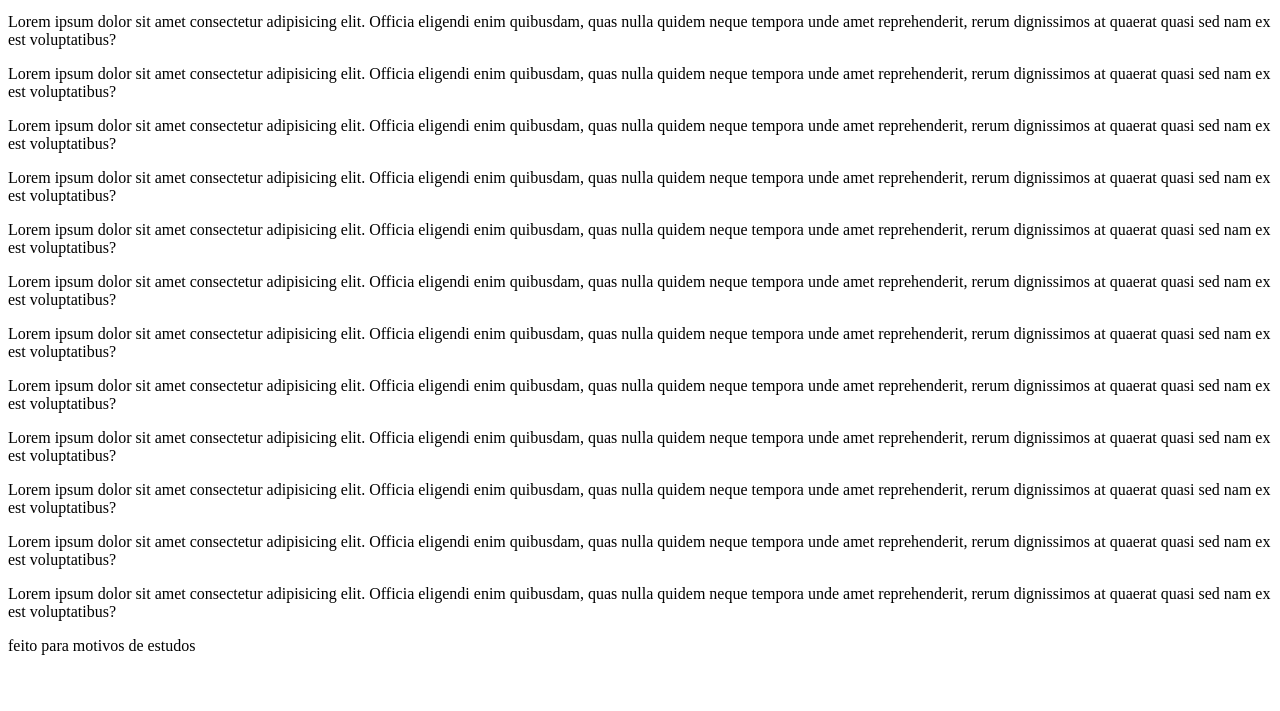
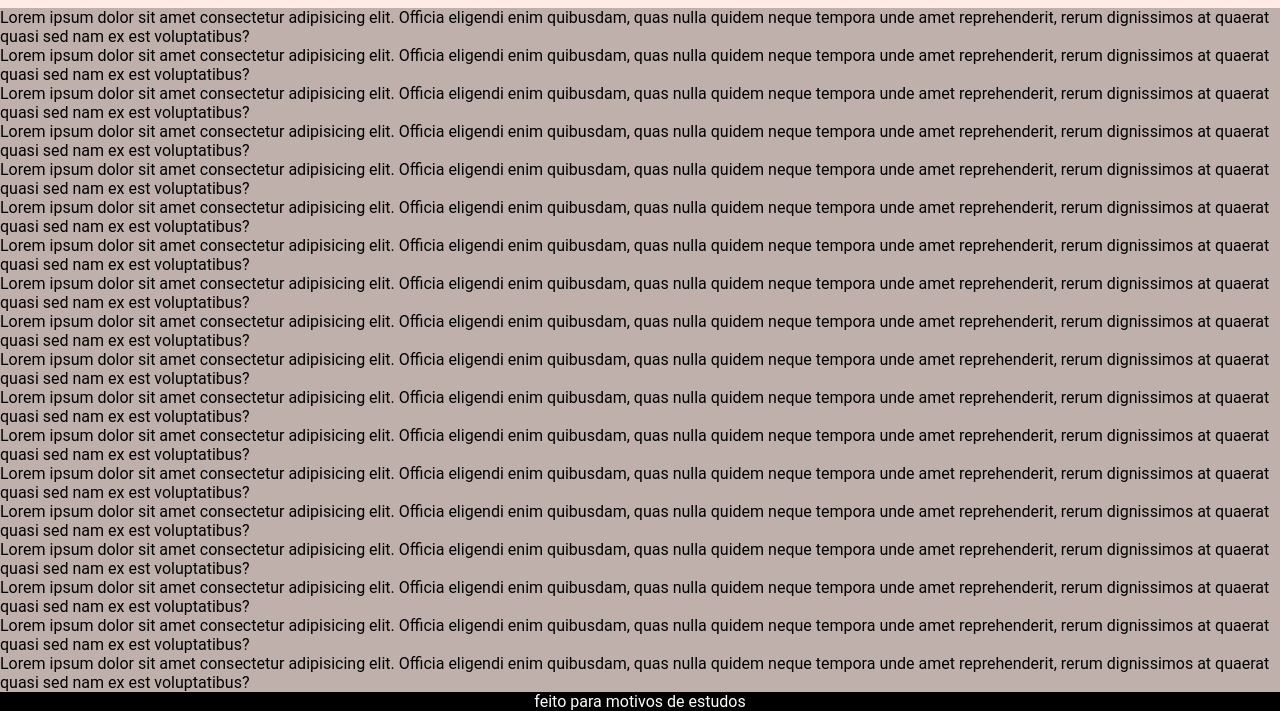
Before and after one commit to maximos34/sono-bisque, a plain HTML site: page index.html in a window 1280 px wide. Shown: the part 473-1184 px from the top of the page. Before the commit the page ends 1136 px from the top, so only its background shows below. Drawn offline with Linux system fonts and the light colour scheme.

Commit message:
mudanças 4

```diff
--- a/index.html
+++ b/index.html
@@ -36,7 +36,7 @@
   </aside>
   <main>
     <div class="banner">
-      <img src="/public/assets/img/Sono_Bisuku_Dōru_wa_Koi_wo_Suru_Logo.png" alt="logo">
+      <img src="/src/assets/img/Sono_Bisuku_Dōru_wa_Koi_wo_Suru_Logo.png" alt="logo">
       <span>
         sono bisque doll wiki o seu site sobre sono bisque doll
     </div>
--- a/src/css/aside.css
+++ b/src/css/aside.css
@@ -1,4 +1,4 @@
-@import url(/public/css/estilo.css);
+@import url(/src/css/estilo.css);
 
 aside{
   display:none;
--- a/src/css/body.css
+++ b/src/css/body.css
@@ -1,4 +1,4 @@
-@import url(/public/css/estilo.css);
+@import url(/src/css/estilo.css);
 
 body {
   min-height: 100vh;
--- a/src/css/estilo.css
+++ b/src/css/estilo.css
@@ -1,7 +1,7 @@
-@import url(/public/css/reset.css);
-@import url(/public/css/root.css);
-@import url(/public/css/body.css);
-@import url(/public/css/header.css);
-@import url(/public/css/aside.css);
-@import url(/public/css/main.css);
-@import url(/public/css/footer.css);
+@import url(/src/css/reset.css);
+@import url(/src/css/root.css);
+@import url(/src/css/body.css);
+@import url(/src/css/header.css);
+@import url(/src/css/aside.css);
+@import url(/src/css/main.css);
+@import url(/src/css/footer.css);
--- a/src/css/footer.css
+++ b/src/css/footer.css
@@ -1,4 +1,4 @@
-@import url(/public/css/estilo.css);
+@import url(/src/css/estilo.css);
 
 footer  {
 grid-area: footer;
--- a/src/css/header.css
+++ b/src/css/header.css
@@ -1,4 +1,4 @@
-@import url(/public/css/estilo.css);
+@import url(/src/css/estilo.css);
 
 header {
   display: grid;
--- a/src/css/main.css
+++ b/src/css/main.css
@@ -1,4 +1,4 @@
-@import url(/public/css/estilo.css);
+@import url(/src/css/estilo.css);
 
 main {
   grid-area: main;
--- a/src/css/reset.css
+++ b/src/css/reset.css
@@ -1,4 +1,4 @@
-@import url(/public/css/estilo.css);
+@import url(/src/css/estilo.css);
 * {
   font-size: 62,5%;
   margin: 0;
--- a/src/css/root.css
+++ b/src/css/root.css
@@ -1,4 +1,4 @@
-@import url(/public/css/estilo.css);
+@import url(/src/css/estilo.css);
 :root {
   --japan: 'Noto Serif JP', serif;
   --paragraf: 'Roboto', sans-serif;
```
